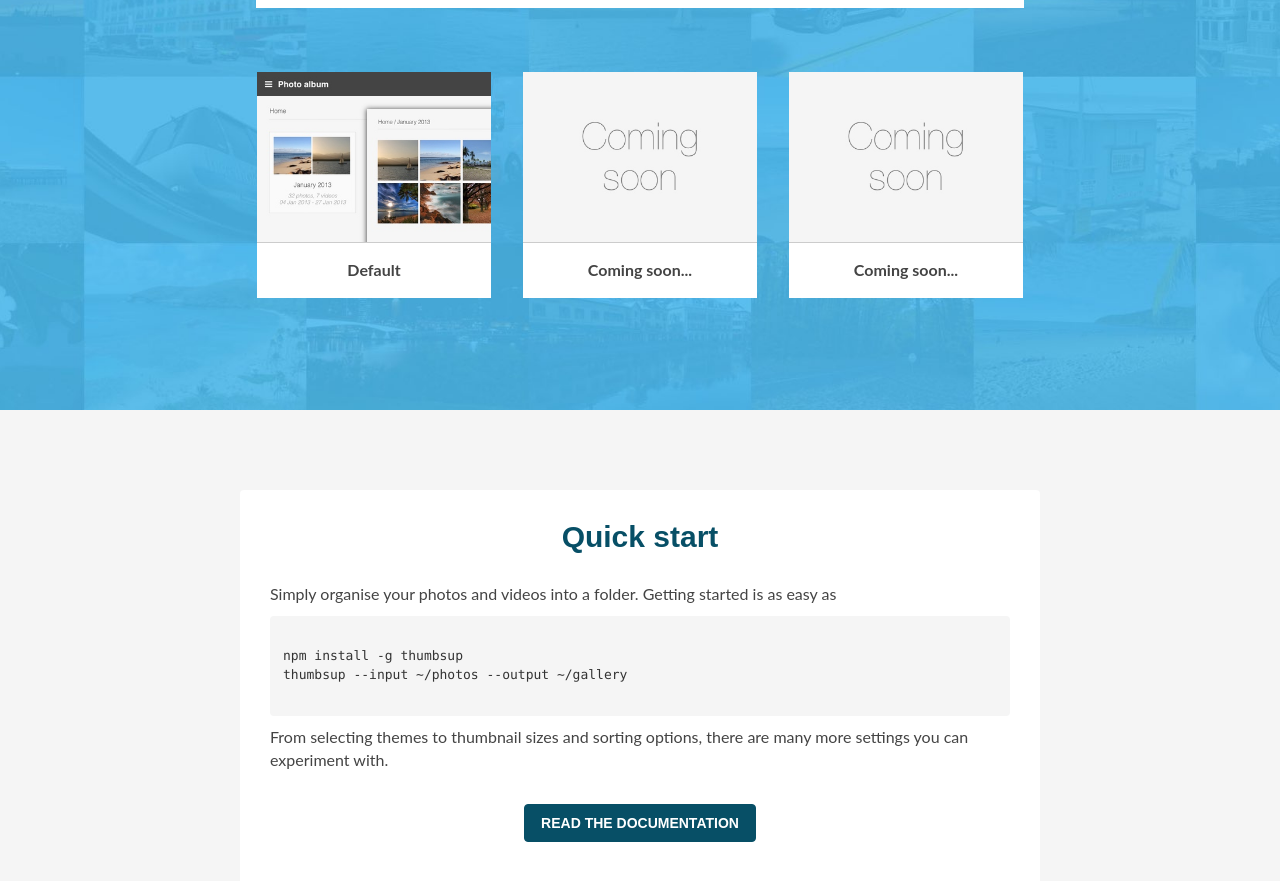
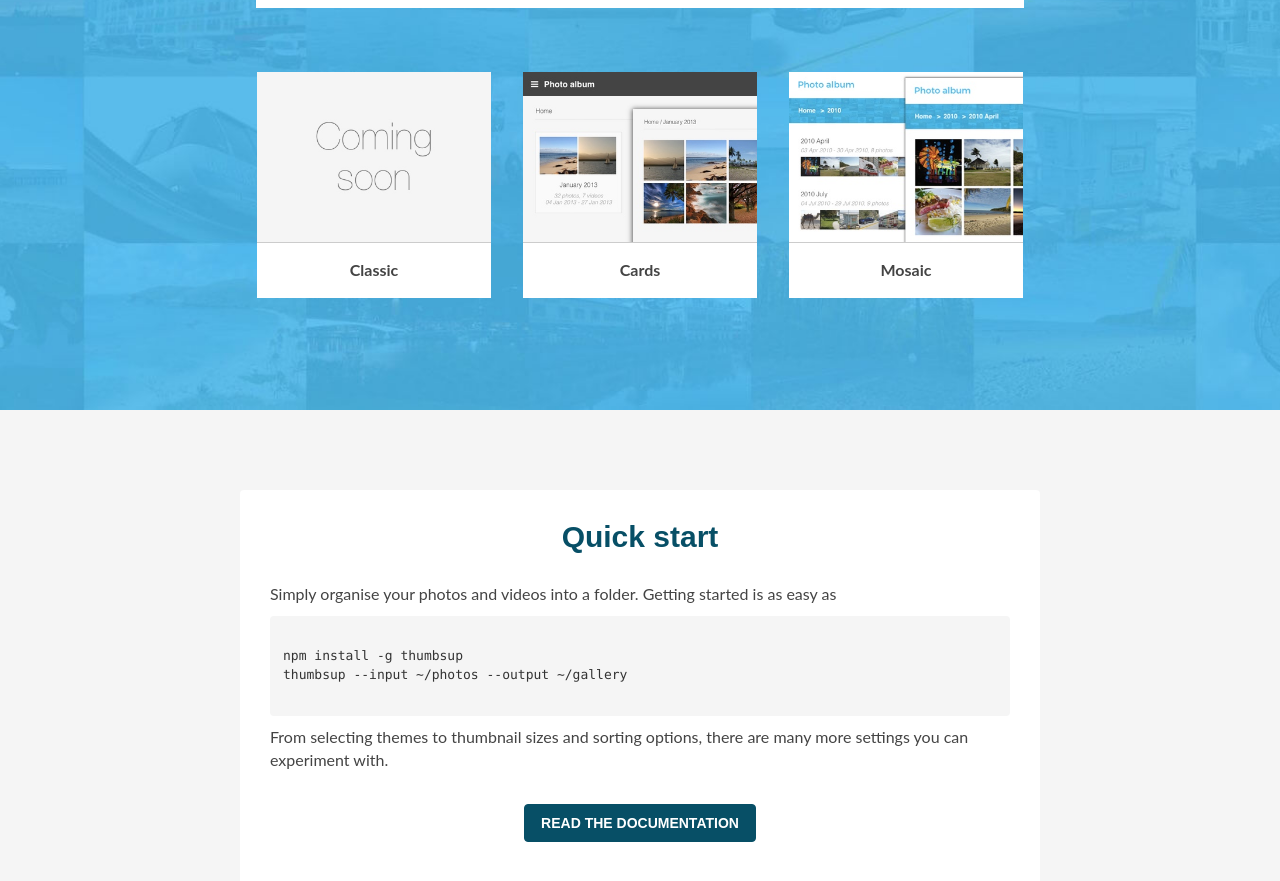
Before and after one commit to thumbsup/thumbsup.github.io, a Jekyll site: the page built from index.html, in a window 1280 px wide and 900 px high, scrolled down 1744 px. Shown: the top 881 px of the window. Built offline with Jekyll 4.4.1, drawn with Linux system fonts in a browser that asks for light colours.

Commit message:
Theme previews + further optimise hero grid

```diff
--- a/_includes/themes.html
+++ b/_includes/themes.html
@@ -9,20 +9,20 @@
               Learn more about themes <a href="/docs/themes">in the docs</a>.
             </p>
             <div class="row theme-gallery">
-              <!-- Default -->
+              <!-- Classic -->
               <div class="item col-md-4 col-sm-4 col-xs-12">
-                  <img src="/public/images/theme-default.jpg" alt="Default theme">
-                  <div class="theme-caption">Default</div>
+                  <img src="/public/images/theme-classic.jpg" alt="Classic theme">
+                  <div class="theme-caption">Classic</div>
               </div>
-              <!-- Coming soon -->
+              <!-- Cards -->
               <div class="item col-md-4 col-sm-4 col-xs-12">
-                  <img src="/public/images/theme-coming-soon.jpg" alt="New theme">
-                  <div class="theme-caption">Coming soon...</div>
+                  <img src="/public/images/theme-cards.jpg" alt="Cards theme">
+                  <div class="theme-caption">Cards</div>
               </div>
-              <!-- Coming soon -->
+              <!-- Mosaic soon -->
               <div class="item col-md-4 col-sm-4 col-xs-12">
-                  <img src="/public/images/theme-coming-soon.jpg" alt="New theme">
-                  <div class="theme-caption">Coming soon...</div>
+                  <img src="/public/images/theme-mosaic.jpg" alt="Mosaic theme">
+                  <div class="theme-caption">Mosaic</div>
               </div>
             </div>
         </div><!--//container-->
```
Also changed, not shown: public/images/hero-grid.jpg, public/images/hero.png, public/images/theme-cards.jpg (renamed from public/images/theme-default.jpg), public/images/theme-classic.jpg (renamed from public/images/theme-coming-soon.jpg), public/images/theme-mosaic.jpg (added).
